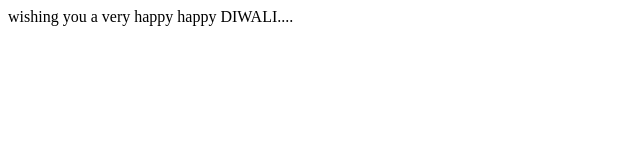
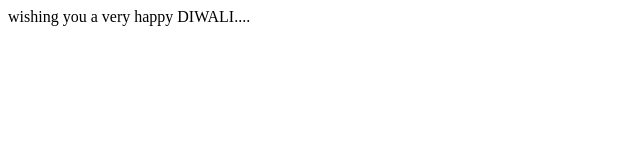
Before and after one commit to blakshmipadmaja/Demoproject, a plain HTML site: page index2.html in a window 1280 px wide. Shown: the full height of the page, 0-640 px from the left. Drawn offline with Linux system fonts and the light colour scheme.

Commit message:
Update index2.html

```diff
--- a/index2.html
+++ b/index2.html
@@ -2,8 +2,8 @@
  <head>
    <title>  wishes
    </title>
-    <BODY>
-     wishing you a very happy happy DIWALI....
+    <body>
+     wishing you a very happy DIWALI....
     </body>
  </head>
 </html>
```
